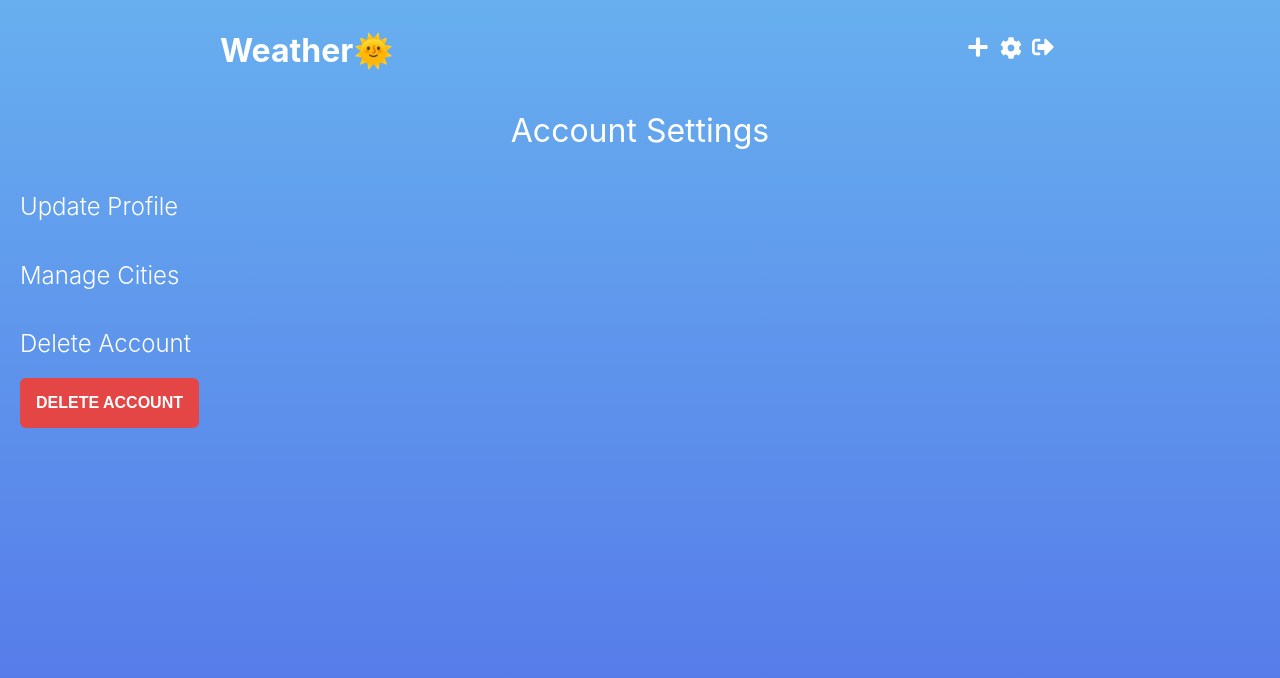
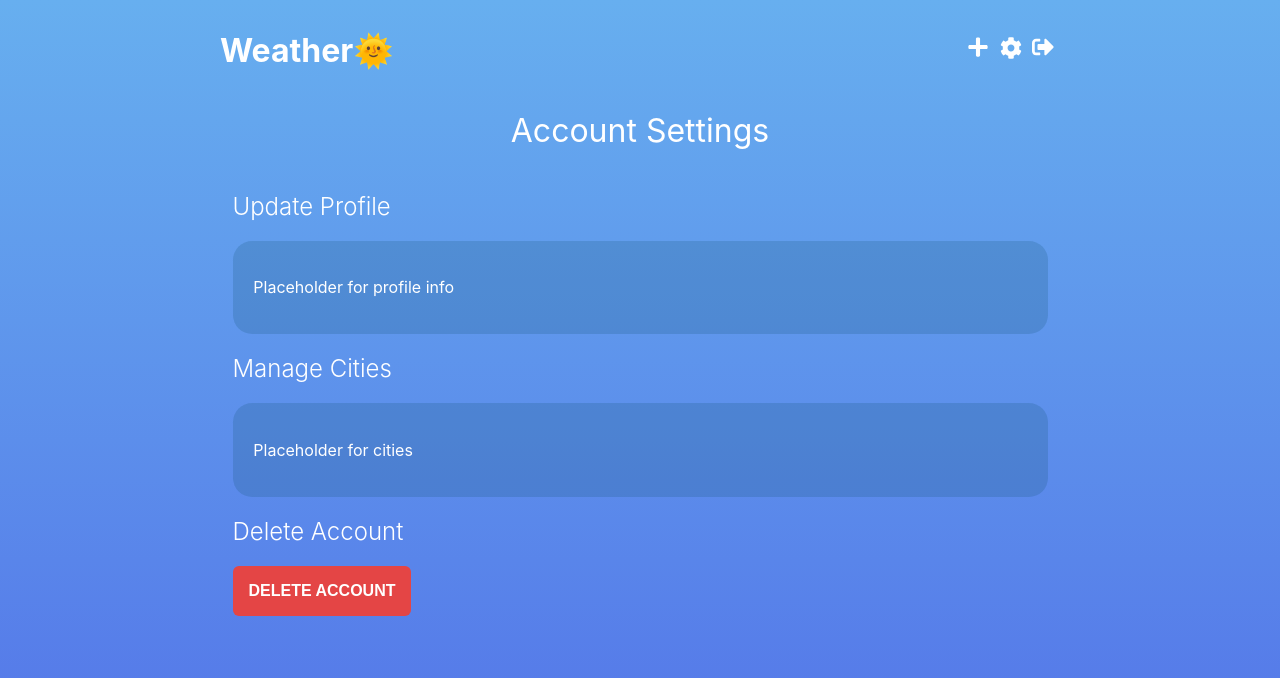
Before and after one commit to dejanantic/weather-app, a React (Create React App) app: page /settings in a window 1280 px wide. Shown: the top 678 px of the page. Built offline with nearby package versions, Linux system fonts and the light colour scheme; no server answers; sample sign-in values are in the browser's storage.

Commit message:
Create first draft of Settings component

```diff
--- a/src/Cities/CityTile/CityTile.css
+++ b/src/Cities/CityTile/CityTile.css
@@ -1,6 +1,6 @@
 .city-tile {
   height: 12em;
-  padding: 1.3em;
+  padding: var(--city-tile-padding);
   color: #fff;
   background: hsla(220, 72%, 25%, 0.12);
   display: flex;
--- a/src/Settings/DeleteAccount/DeleteAccount.css
+++ b/src/Settings/DeleteAccount/DeleteAccount.css
@@ -5,6 +5,7 @@
   font-size: inherit;
   font-weight: 700;
   cursor: pointer;
+  font-size: var(--btn-font-size);
   border-radius: var(--button-border-radius);
   background-color: var(--background-red);
   color: var(--background-white);
--- a/src/Settings/Settings.css
+++ b/src/Settings/Settings.css
@@ -1,20 +1,28 @@
 .settings {
-  /* outline: 1px solid red; */
   width: 100%;
   max-width: var(--content-max-width);
   display: flex;
   flex-flow: column nowrap;
-  font-size: 1.6em;
   color: var(--text-primary);
 }
 
 .settings__title {
+  font-size: 3.2em;
   text-align: center;
   font-weight: 400;
   text-transform: capitalize;
 }
 
 .settings__setting-title {
+  font-size: 2.4em;
   text-transform: capitalize;
   font-weight: 300;
 }
+
+.settings__placeholder {
+  width: 100%;
+  background: var(--background-placeholder);
+  border-radius: var(--border-radius);
+  font-size: 1.6em;
+  padding: var(--test-padding);
+}
--- a/src/Settings/Settings.js
+++ b/src/Settings/Settings.js
@@ -13,9 +13,21 @@ export default function Settings() {
         </div>
         <section className="settings__update-profile">
           <h2 className="settings__setting-title">update profile</h2>
+          {/* Placeholder */}
+          <div className="settings__placeholder">
+            <p className="settings__placeholder-text">
+              Placeholder for profile info
+            </p>
+          </div>
         </section>
         <section className="settings__manage-cities">
           <h2 className="settings__setting-title">manage cities</h2>
+          {/* Placeholder */}
+          <div className="settings__placeholder">
+            <p className="settings__placeholder-text">
+              Placeholder for cities
+            </p>
+          </div>
         </section>
         <section className="settings__delete-account">
           <h2 className="settings__setting-title">delete account</h2>
--- a/src/index.css
+++ b/src/index.css
@@ -22,7 +22,11 @@
   --background-primary: #67afef;
   --background-secondary: #5373e8;
   --background-forecast: hsla(200, 72%, 25%, 0.2);
+  --background-placeholder: hsla(200, 72%, 25%, 0.2);
   --simplebar-scrollbar: hsla(200, 72%, 25%, 0.8);
+
+  /* Fonts */
+  --btn-font-size: 1.6em;
 
   /* Border Variables */
   --border-radius: 1.2em;
@@ -36,6 +40,8 @@
   --button-border-radius: 0.375em;
 
   /* Spacing */
+  --city-tile-padding: 1.3em;
+  --test-padding: calc(1em * 1.3);
   --button-padding: 1em;
   --cities-grid-gap: 1.5em;
 
```
